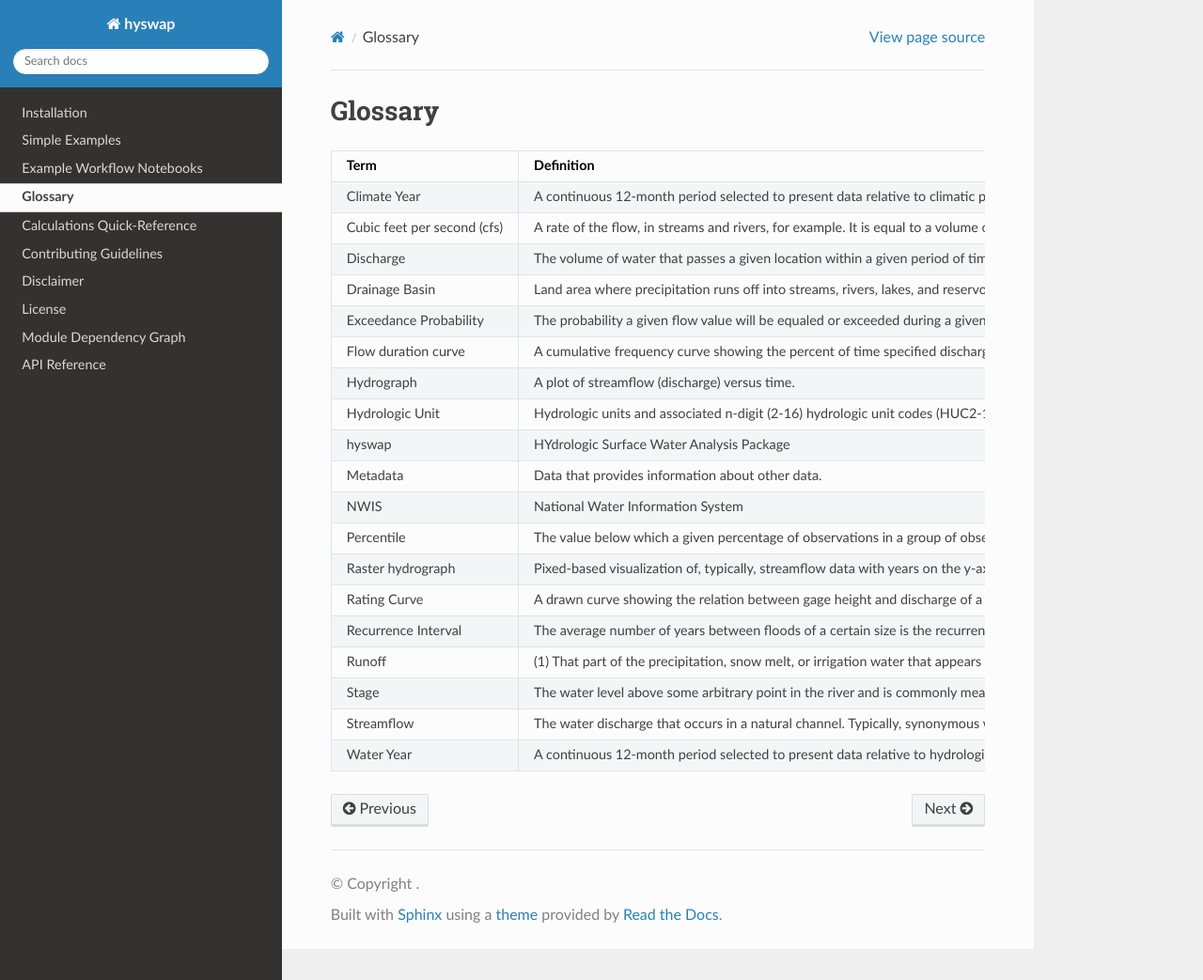
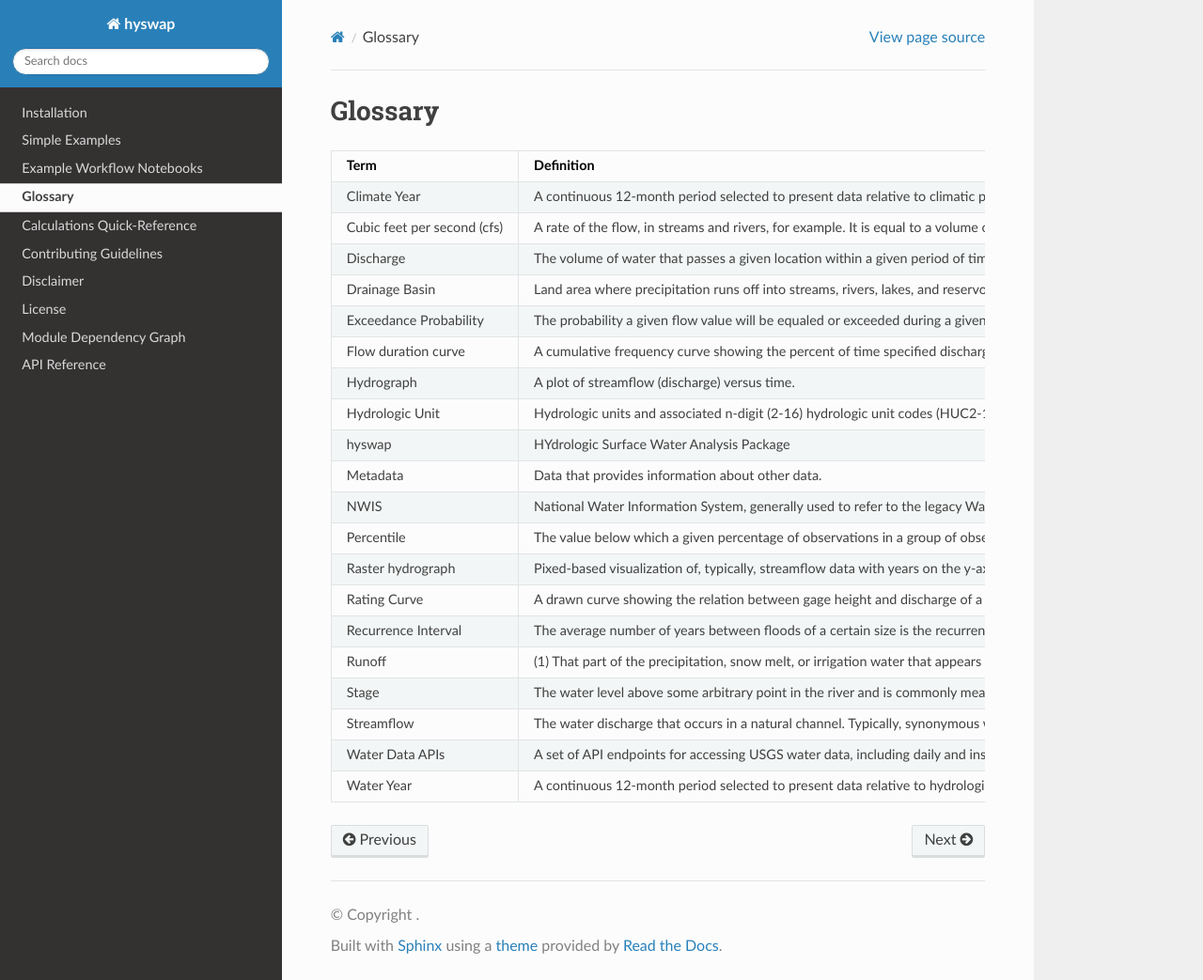
Before and after one commit to DOI-USGS/hyswap, a Sphinx documentation site: the page built from docs/source/meta/glossary.rst, in a window 1280 px wide and 1043 px high. Shown: the whole window at 94% size. Built offline with Sphinx 7.4.7 and the Read the Docs theme 3.1.0, drawn with Linux system fonts in a browser that asks for light colours; pages that are not in the unit, such as notebooks, are missing from menus.

Commit message:
replace references to NWIS with USGS water data, add to glossary, try to fix CI issue

```diff
--- a/docs/source/meta/calculations.rst
+++ b/docs/source/meta/calculations.rst
@@ -10,8 +10,6 @@ The ``hyswap`` package functions assume that provided streamflow data are qualit
 * negative flows associated with tidal-influenced locations or other phenomena
 * regulated flows or transitions from regulated to unregulated flows (or vice versa)
 * major watershed changes
-
-For users who are applying ``hyswap`` functions directly to data retrieved from USGS NWIS, please be aware that non-standard parameter names occasionally occur (e.g. `00060_2_Mean` or `00060_incorrect_Mean` instead of simply `value`). Reasons for this could be to indicate that a site has an upstream and downstream sensor, a sensor was moved in the water column, or a site was measured multiple times. This package treats sites with non-standard parameter names as outliers and skips those sites. Users should take appropriate steps to check for non-standard parameter names and determine appropriate data handling steps based on their needs.
 
 Streamflow Percentiles
 ----------------------
--- a/docs/source/meta/glossary.rst
+++ b/docs/source/meta/glossary.rst
@@ -98,7 +98,9 @@ Glossary
 |                   | information about other data.|                                       |
 +-------------------+------------------------------+---------------------------------------+
 | NWIS              | National Water Information   | `USGS NWIS`_                          |
-|                   | System                       |                                       |
+|                   | System, generally used to    |                                       |
+|                   | refer to the legacy Water    |                                       |
+|                   | Services APIs.               |                                       |
 +-------------------+------------------------------+---------------------------------------+
 | Percentile        | The value below which a      | `USGS Water Science Glossary`_        |
 |                   | given percentage of          |                                       |
@@ -163,6 +165,11 @@ Glossary
 |                   | Typically, synonymous with   |                                       |
 |                   | discharge or flow.           |                                       |
 +-------------------+------------------------------+---------------------------------------+
+| Water Data APIs   | A set of API endpoints for   | `USGS Water Data APIs`_               |
+|                   | accessing USGS water data,   |                                       |
+|                   | including daily and          |                                       |
+|                   | instantaneous flow values.   |                                       |
++-------------------+------------------------------+---------------------------------------+
 | .. _wylabel:      | A continuous 12-month period | `USGS Water Science Glossary`_        |
 |                   | selected to present data     |                                       |
 | Water Year        | relative to hydrologic or    |                                       |
@@ -176,7 +183,6 @@ Glossary
 |                   | 30, and is designated by the |                                       |
 |                   | year in which it ends.       |                                       |
 +-------------------+------------------------------+---------------------------------------+
-
 
 .. _Hammond et al. (2022): https://doi.org/10.1029/2022WR031930
 
@@ -197,3 +203,5 @@ Glossary
 .. _USGS Water Science School (2019): https://www.usgs.gov/special-topics/water-science-school/science/streamflow-and-water-cycle
 
 .. _USGS Watershed Boundary Dataset: https://www.usgs.gov/national-hydrography/watershed-boundary-dataset
+
+.. _USGS Water Data APIs: https://api.waterdata.usgs.gov/
```
Also changed, not shown: docs/source/examples/percentile_calculation_examples.rst (+15 -15 lines), .gitlab-ci.yml, 6 other files.
